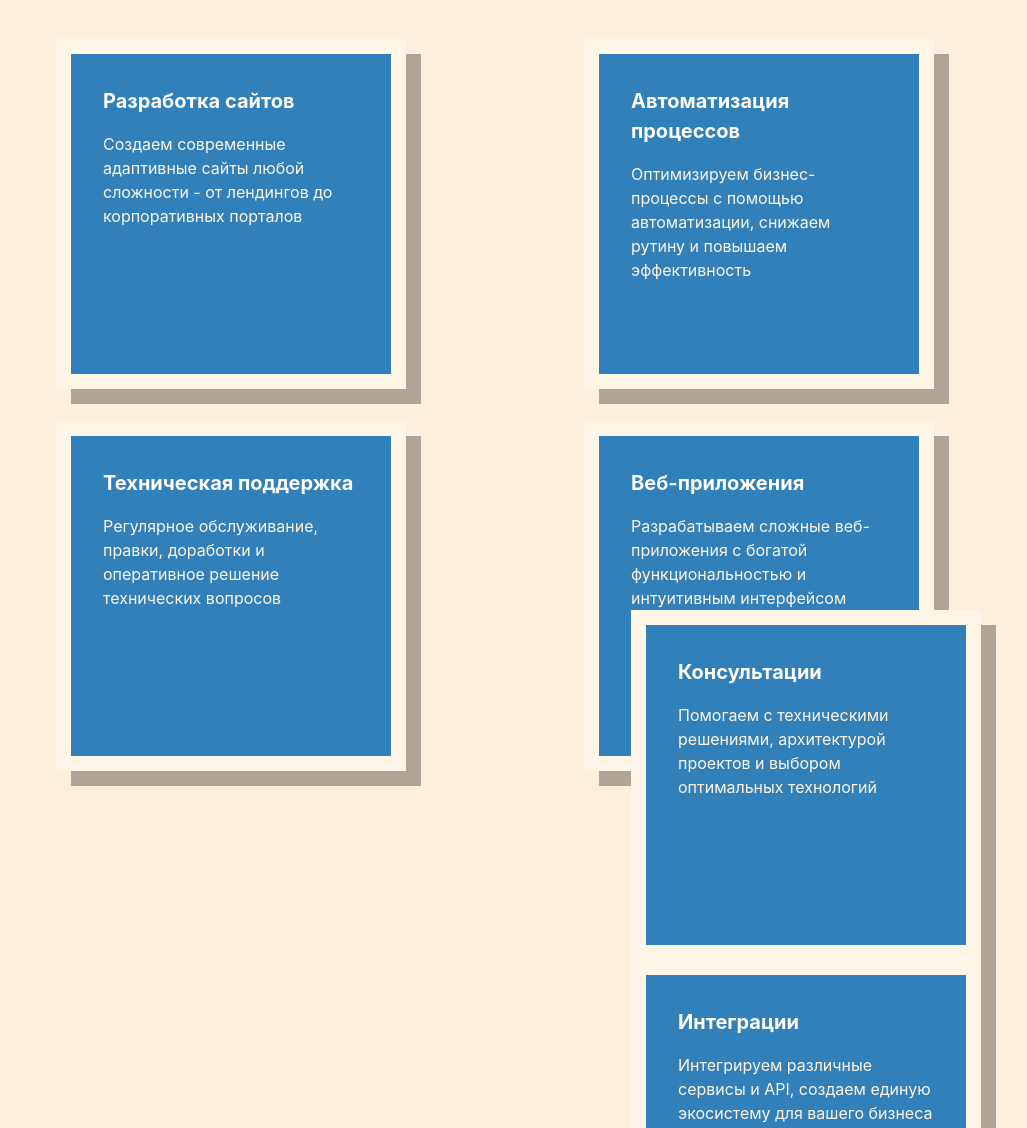
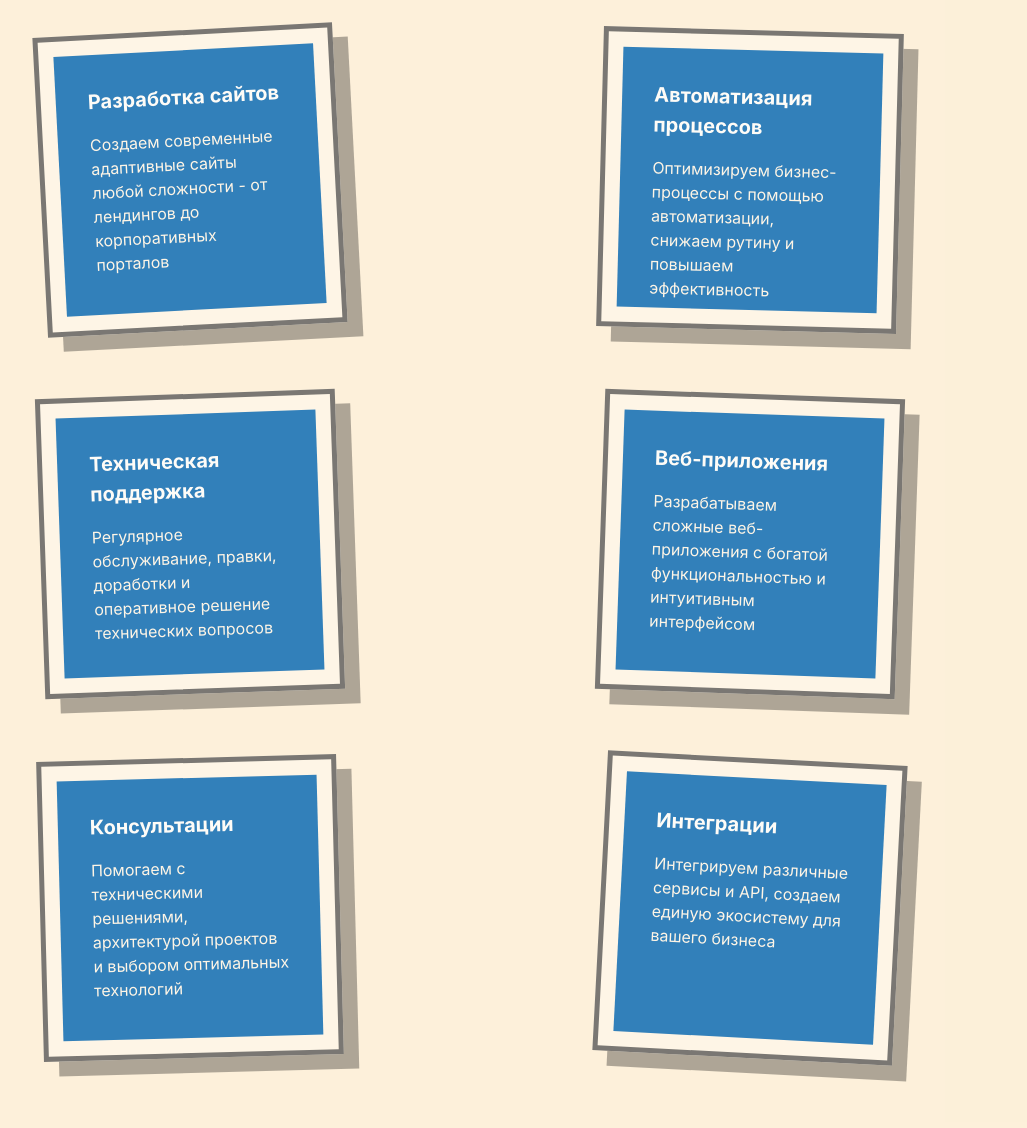
Before and after one commit to Be-Rk/business-card-website, a plain HTML site: page services.html in a window 1280 px wide. Shown: the part 320-1448 px from the top of the page, without its empty margins (72-1099 px from the left). Drawn offline with Linux system fonts and the light colour scheme.

Commit message:
new version

```diff
--- a/services.html
+++ b/services.html
@@ -48,32 +48,42 @@
         <section id="services" class="services">
             <div class="services-container">
                 <h2 class="services-title">УСЛУГИ</h2>
-                <div class="services-grid">
-                    <div class="service-card">
-                        <h3>Разработка сайтов</h3>
-                        <p>Создаем современные адаптивные сайты любой сложности - от лендингов до корпоративных порталов</p>
+                <div class="services-grid" >
+                    <div class="services-border">
+                        <div class="service-card">
+                            <h3>Разработка сайтов</h3>
+                            <p>Создаем современные адаптивные сайты любой сложности - от лендингов до корпоративных порталов</p>
+                        </div>
                     </div>
+                    <div class="services-border">
                     <div class="service-card">
                         <h3>Автоматизация процессов</h3>
                         <p>Оптимизируем бизнес-процессы с помощью автоматизации, снижаем рутину и повышаем эффективность</p>
                     </div>
+                    </div>
+                    <div class="services-border">
                     <div class="service-card">
                         <h3>Техническая поддержка</h3>
                         <p>Регулярное обслуживание, правки, доработки и оперативное решение технических вопросов</p>
                     </div>
+                    </div>
+                    <div class="services-border">
                     <div class="service-card">
-                        <div border="15px" border-color="#FFF7E9">
-                            <h3>Веб-приложения</h3>
-                            <p>Разрабатываем сложные веб-приложения с богатой функциональностью и интуитивным интерфейсом</p>
-                        <div>
+                        <h3>Веб-приложения</h3>
+                        <p>Разрабатываем сложные веб-приложения с богатой функциональностью и интуитивным интерфейсом</p>
                     </div>
+                    </div>
+                    <div class="services-border">
                     <div class="service-card">
                         <h3>Консультации</h3>
                         <p>Помогаем с техническими решениями, архитектурой проектов и выбором оптимальных технологий</p>
                     </div>
+                    </div>
+                    <div class="services-border">
                     <div class="service-card">
                         <h3>Интеграции</h3>
                         <p>Интегрируем различные сервисы и API, создаем единую экосистему для вашего бизнеса</p>
+                    </div>
                     </div>
                 </div>
             </div>
--- a/styles/global.css
+++ b/styles/global.css
@@ -254,7 +254,6 @@
 		    background-color: var(--background-color);
 		    position: relative;
 		    width: 100%;
-		    margin-top: 25px;
 		    opacity: 0.8;
 		}
 
@@ -271,30 +270,37 @@
 		    margin-bottom: var(--spacing-xl);
 		    color: var(--text-dark);
 		    text-transform: uppercase;
-		    letter-spacing: 2px;
 		}
 
 		.services-grid {
 		    display: grid;
 		    grid-template-columns: repeat(auto-fit, minmax(350px, 1fr));
 		    gap: var(--spacing-lg);
-		    margin: var(--spacing-lg);
 		}
+        .services-border {
+            width: 300px;
+            height: 300px;
+            background-color: var(--secondary-color);
+            border: 5px solid var(--text-medium);
+            box-shadow: var(--shadow-button);
+            margin: var(--spacing-sm);
+        }
 
 		.service-card {
-			width: 350px;
-			height: 350px;
+            position: absolute;
+            top:15px;
+            bottom: 15px;
+            left: 15px;
+            right: 15px;
+
 		    background-color: var(--primary-color);
 		    padding: var(--spacing-lg);
-		    border: 15px solid var(--secondary-color);
-		    box-shadow: var(--shadow-button);
 		    transition: var(--transition);
-		    stroke: red;
 
 
 		}
 
-		.service-card:hover {
+		.services-border:hover {
 		    transform: translateY(-5px);
 		    box-shadow: var(--shadow-button-hover);
 		}
@@ -341,3 +347,28 @@
 		        font-size: 1.5rem;
 		    }
 		}
+
+/* Наклоняем карточки как в Figma */
+.services-border:nth-child(1) {
+    transform: rotate(-3deg);
+}
+
+.services-border:nth-child(2) {
+    transform: rotate(1.5deg);
+}
+
+.services-border:nth-child(3) {
+    transform: rotate(-2deg);
+}
+
+.services-border:nth-child(4) {
+    transform: rotate(2deg);
+}
+
+.services-border:nth-child(5) {
+    transform: rotate(-1.5deg);
+}
+
+.services-border:nth-child(6) {
+    transform: rotate(3deg);
+}
```
